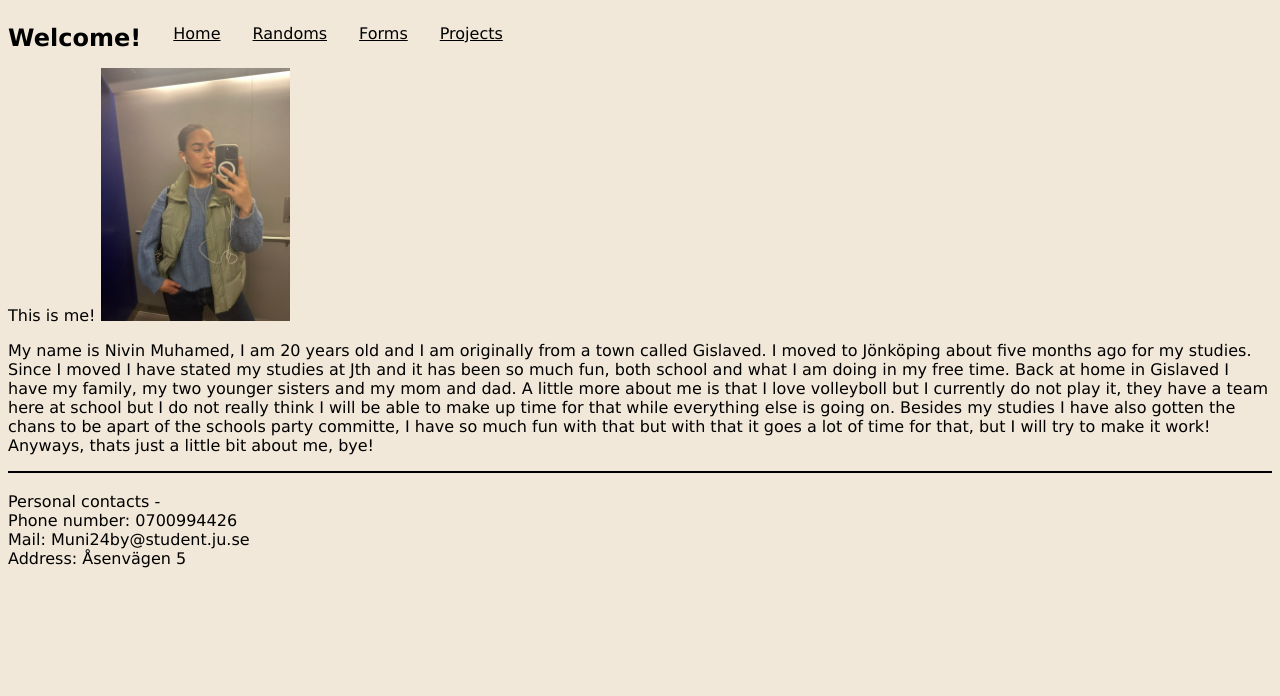
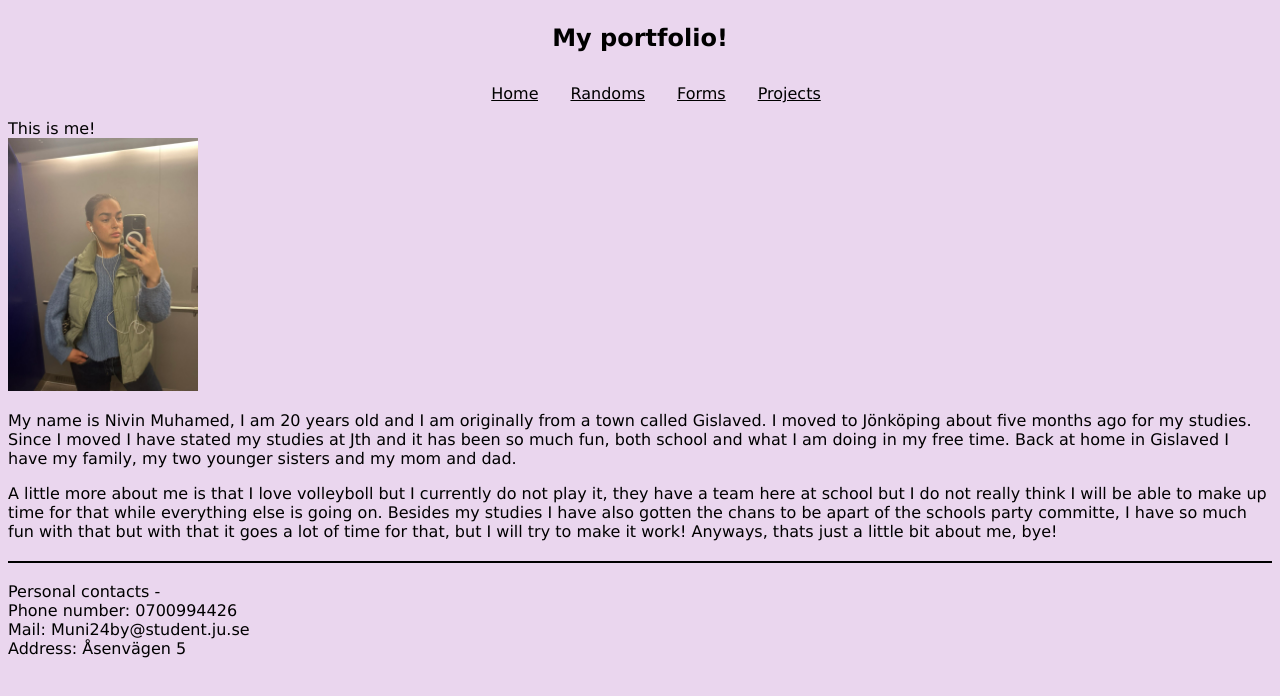
Before and after one commit to front-end-fundamentals-2025/fef-portfolio-nivinmuhamed, a plain HTML site: page index.html in a window 1280 px wide. Drawn offline with Linux system fonts and the light colour scheme.

Commit message:
still trying to fix
still confused about how to make it look good... will have to attend a lab session. but it is a little bit better. will now try to do a meaningful animation...

```diff
--- a/css/main.css
+++ b/css/main.css
@@ -1,21 +1,18 @@
 * {
   font-family: "Lucida Sans", "Lucida Sans Regular", "Lucida Grande",
     "Lucida Sans Unicode", Geneva, Verdana, sans-serif;
-  background-color: rgb(241, 232, 217);
+  background-color: rgb(234, 214, 238);
 }
 
 /*style header*/
 
 header {
   display: flex;
+  justify-content: center;
 }
 
-.header1 {
-  display: flex;
-}
-
-.header2 {
-  display: flex;
+li {
+  margin-left: 2rem;
 }
 
 #logo {
@@ -33,10 +30,6 @@ ul {
 nav {
   display: flex;
   justify-content: center;
-}
-
-li {
-  margin-left: 2rem;
 }
 
 a {
@@ -69,6 +62,7 @@ a {
     grid-template-columns: repeat(3, 1fr);
   }
 }
+
 .main-img {
   width: 15%;
 }
@@ -79,13 +73,13 @@ a {
 
 footer {
   border-top: 2px solid black;
-  margin-top: 5px;
-  margin-bottom: 5px;
+  margin-top: 20px;
+  margin-bottom: 20px;
 }
 
 /*animation example*/
 
-@keyframes color-animation {
+/*@keyframes color-animation {
   from {
     background-color: aquamarine;
   }
@@ -93,17 +87,7 @@ footer {
     background-color: black;
   }
 }
-
-.hello {
-  background-color: aquamarine;
-  width: 100px;
-  height: 100px;
-  margin-left: 200px;
-  margin-top: 100px;
-  animation-name: color-animation;
-  animation-duration: 1s;
-}
-
+*/
 /*@keyframes shake {
   25% {
     transform: scale(1.2);
--- a/index.html
+++ b/index.html
@@ -1,5 +1,6 @@
 <!DOCTYPE html>
 <html lang="en">
+
 
   <head>
     <meta charset="UTF-8" />
@@ -10,11 +11,10 @@
 
   <body>
     <header>
-      <div class="header1">
-<h1 id="logo"> Welcome!</h1>
-      </div>
-      <div class="header2">
-        <nav>
+    <h1 id="logo"> My portfolio!</h1>
+</header>
+
+<nav>
         <ul>
           <a href="#">
             <li>Home</li>
@@ -30,33 +30,33 @@
         </a>
         </ul>
       </nav>
-      <br>
-      </div>
-
-
-
-</header>
 
     <main>
 
       This is me!
+      <br>
       <img class="main-img"src="img/selfie.jpeg" alt="Selfie of me." />
+
       <p>
         My name is Nivin Muhamed, I am 20 years old and I am originally from a
         town called Gislaved. I moved to Jönköping about five months ago for my
         studies. Since I moved I have stated my studies at Jth and it has been
         so much fun, both school and what I am doing in my free time. Back at
         home in Gislaved I have my family, my two younger sisters and my mom and
-        dad. A little more about me is that I love volleyboll but I currently do
+        dad.
+        </p>
+        <p>
+           A little more about me is that I love volleyboll but I currently do
         not play it, they have a team here at school but I do not really think I
         will be able to make up time for that while everything else is going on.
         Besides my studies I have also gotten the chans to be apart of the
         schools party committe, I have so much fun with that but with that it
         goes a lot of time for that, but I will try to make it work! Anyways,
         thats just a little bit about me, bye!
-      </p>
 
+        </p>
     </main>
+
     <footer>
       <br>
       Personal contacts -
@@ -68,4 +68,5 @@
       Address: Åsenvägen 5
     </footer>
   </body>
+
 </html>
```
Also changed, not shown: forms.html (+8 -4 lines), projects.html (+2 -3 lines), randoms.html (+2 -1 lines).
